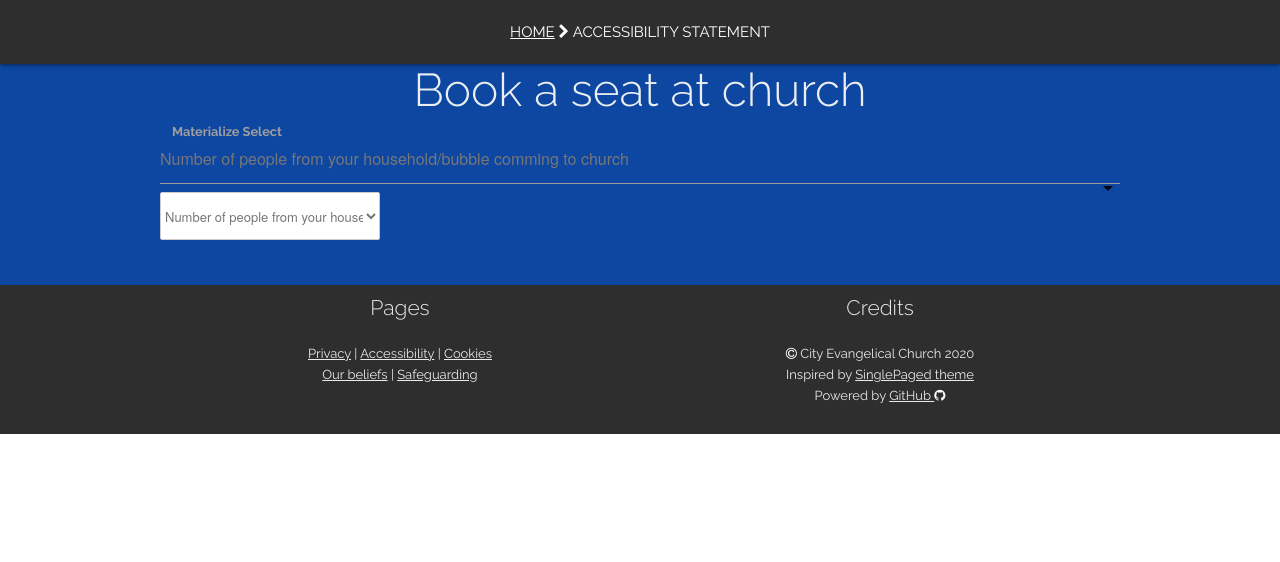
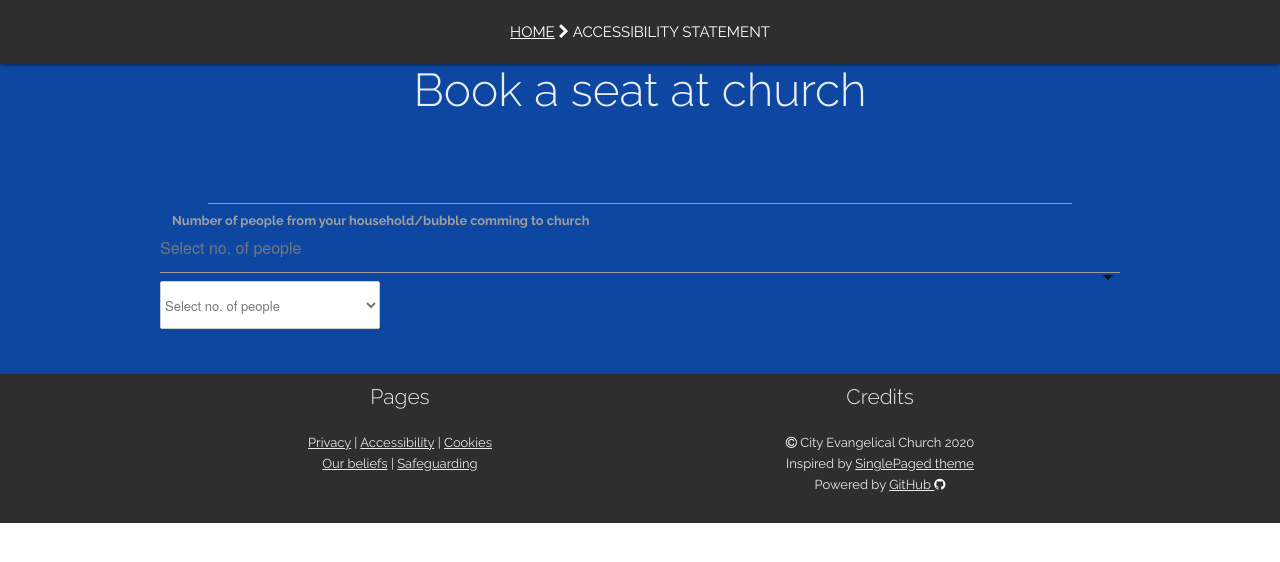
Before and after one commit to woodcock3/citychurch, a Jekyll site: the page built from pages/seat_booking.md, in a window 1280 px wide. Shown: the top 562 px of the page. Built offline with Jekyll 4.4.1, drawn with Linux system fonts in a browser that asks for light colours.

Commit message:
Added date picker

```diff
--- a/pages/seat_booking.md
+++ b/pages/seat_booking.md
@@ -8,9 +8,11 @@ permalink: /seat-booking/
 
 # Book a seat at church
 
+<input type="text" class="datepicker">
+
 <div class="input-field col s12">
     <select>
-      <option value="" disabled selected>Number of people from your household/bubble comming to church</option>
+      <option value="" disabled selected>Select no. of people</option>
       <option value="1">1</option>
       <option value="2">2</option>
       <option value="3">3</option>
@@ -22,5 +24,5 @@ permalink: /seat-booking/
       <option value="9">9</option>
       <option value="10">10</option>
     </select>
-    <label>Materialize Select</label>
+    <label>Number of people from your household/bubble comming to church</label>
   </div>
```
